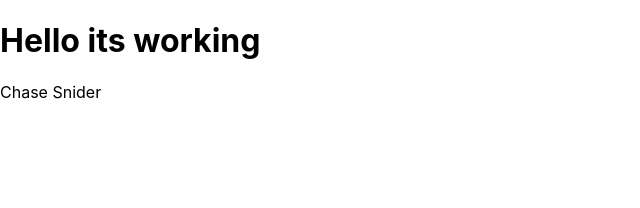
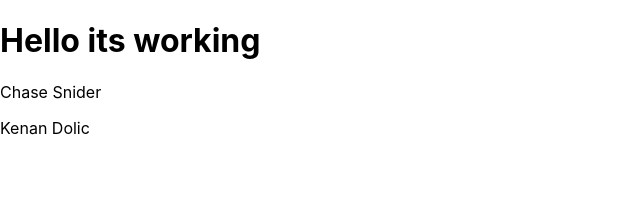
Before and after one commit to thanksgiving-break/MakingYourOwnSite, a React (Create React App) app in the folder sitemaker/: page / in a window 1280 px wide. Shown: the top 208 px of the page, without its empty margins (0-640 px from the left). Built offline with nearby package versions, Linux system fonts and the light colour scheme.

Commit message:
added my name to App.js

```diff
--- a/sitemaker/src/App.js
+++ b/sitemaker/src/App.js
@@ -5,6 +5,7 @@ function App() {
     <div className="App">
       <h1>Hello its working</h1>
       <p>Chase Snider</p>
+      <p>Kenan Dolic</p>
     </div>
   );
 }
```
